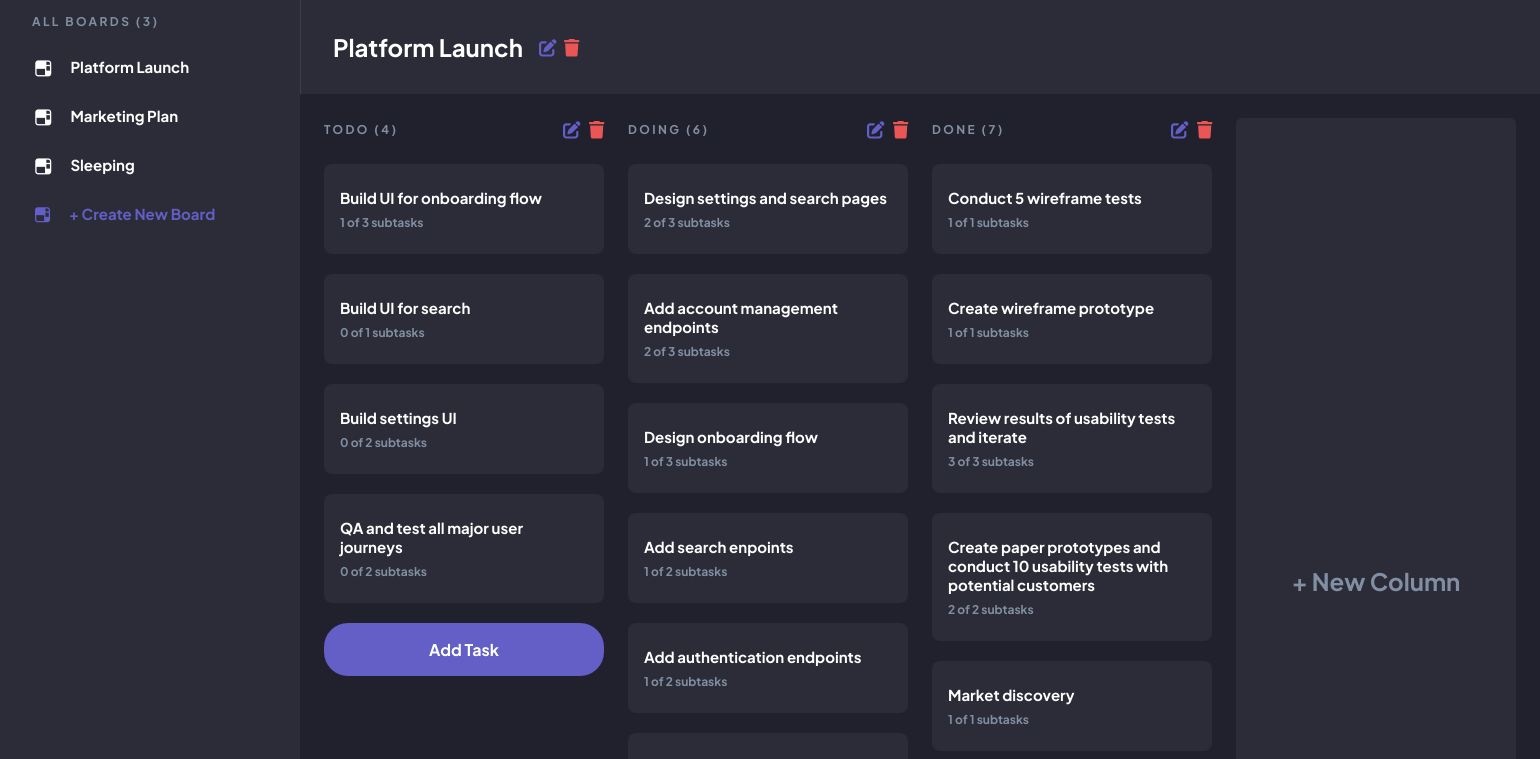
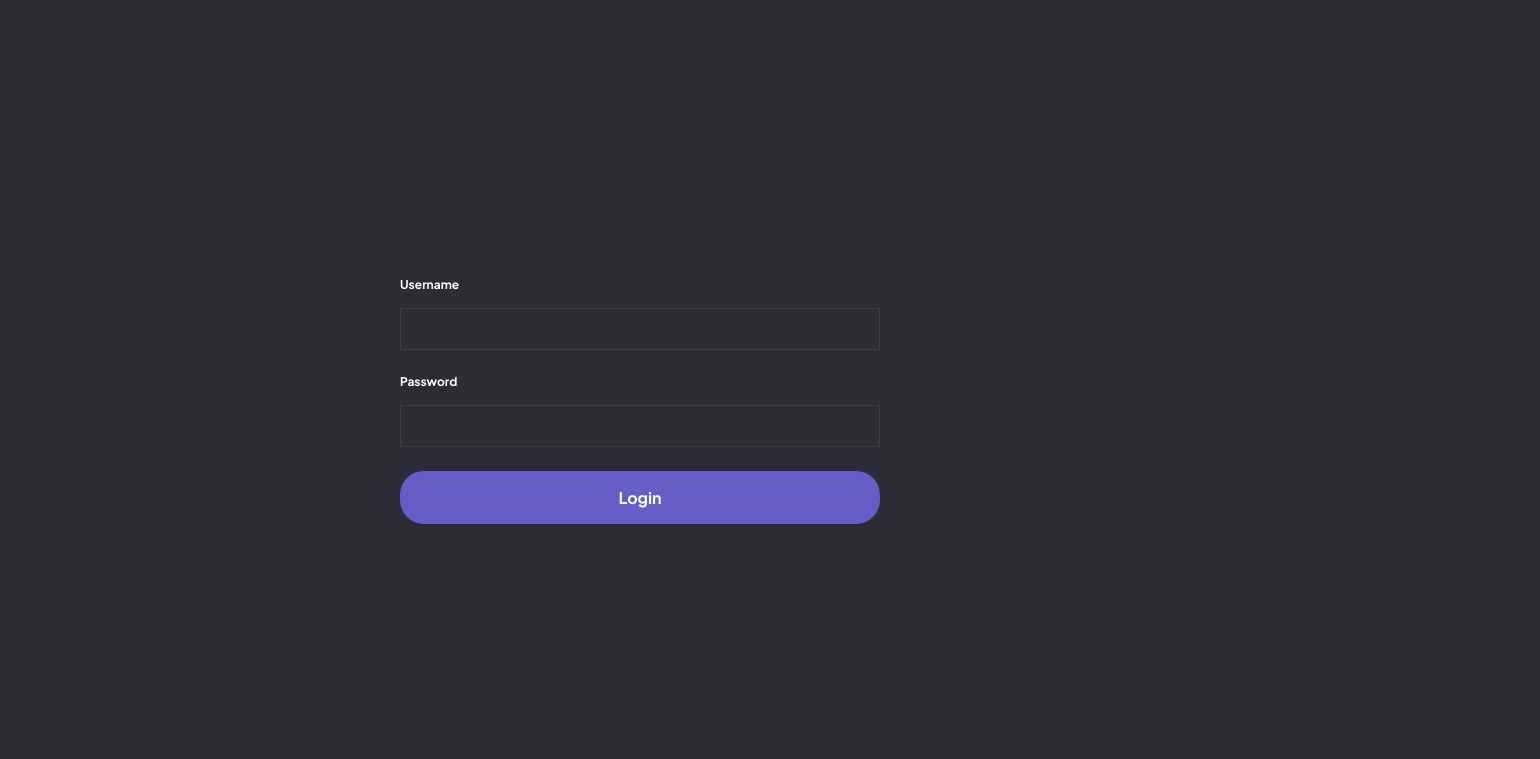
Before and after one commit to rahmadsubakti/my-kanban-management, a React (Vite) app in the folder kanban-frontend/: page / in a window 1280 px wide. Shown: the top 759 px of the page, 1540 px wide, since content can reach past the window. Built offline with nearby package versions, Linux system fonts and the light colour scheme; what simple-zustand-devtools would draw is missing.

Commit message:
Initial login form

```diff
--- a/kanban-frontend/package.json
+++ b/kanban-frontend/package.json
@@ -15,6 +15,7 @@
     "@fortawesome/react-fontawesome": "^0.2.0",
     "@tanstack/react-router": "^1.3.5",
     "@tanstack/router-devtools": "^1.3.5",
+    "axios": "^1.6.5",
     "immer": "^10.0.3",
     "react": "^18.2.0",
     "react-dnd": "^16.0.1",
--- a/kanban-frontend/src/App.tsx
+++ b/kanban-frontend/src/App.tsx
@@ -4,7 +4,6 @@ import { SideSection, MainSection } from './containers/section/Section';
 import BoardListSection from './containers/section/BoardListSection/BoardListSection';
 import Header from './containers/section/HeaderSection/Header';
 import BoardDetailSection from './containers/section/BoardDetailSection/BoardDetailSection';
-import Modal from './components/Modal/Modal';
 
 const Main = () => {
   return (
@@ -18,11 +17,13 @@ const Main = () => {
   )
 }
 
+import LoginForm from './forms/LoginForm';
+
 function App() {
 
   return (
     <>
-      <Main />
+      <LoginForm />
     </>
   )
 }
--- /dev/null
+++ b/kanban-frontend/src/forms/LoginForm.tsx
@@ -0,0 +1,56 @@
+import { useForm, SubmitHandler } from 'react-hook-form';
+
+import Label from "@/components/Label/Label";
+import TextBox from "@/components/TextBox/TextBox";
+import { PrimaryBtn } from "@/components/Button/Button";
+
+import './form.scss';
+import './auth.scss';
+
+type LoginInput = {
+  username: string,
+  password: string,
+}
+
+const LoginForm = () => {
+  const { register, handleSubmit, formState: {errors} } = useForm<LoginInput>();
+
+  const OnSubmit:SubmitHandler<LoginInput> = data => console.log(data);
+
+  return (
+    <div className="auth-container">
+      <div className="auth-content">
+      <div className="form-container">
+      <form>
+
+        <div className="input-groups">
+          <Label>Username</Label>
+          <TextBox
+            type="text"
+            fieldName="username"
+            register={register}
+            properties={{required:true}}
+            errors={errors}
+          />
+        </div>
+
+        <div className="input-groups">
+          <Label>Password</Label>
+          <TextBox
+            type="password"
+            fieldName="password"
+            register={register}
+            properties={{required:true}}
+            errors={errors}
+          />
+        </div>
+
+        <PrimaryBtn type="submit">Login</PrimaryBtn>
+      </form>
+    </div>
+      </div>
+    </div>
+  )
+}
+
+export default LoginForm;
--- /dev/null
+++ b/kanban-frontend/src/forms/auth.scss
@@ -0,0 +1,11 @@
+.auth-container {
+  width: 100%;
+  height: 100vh;
+  display: flex;
+  justify-content: center;
+  align-items: center;
+
+  .auth-content {
+    width: 30rem;
+  }
+}
```
Also changed, not shown: 1 other file (tests, documents, lock files or other folders).
